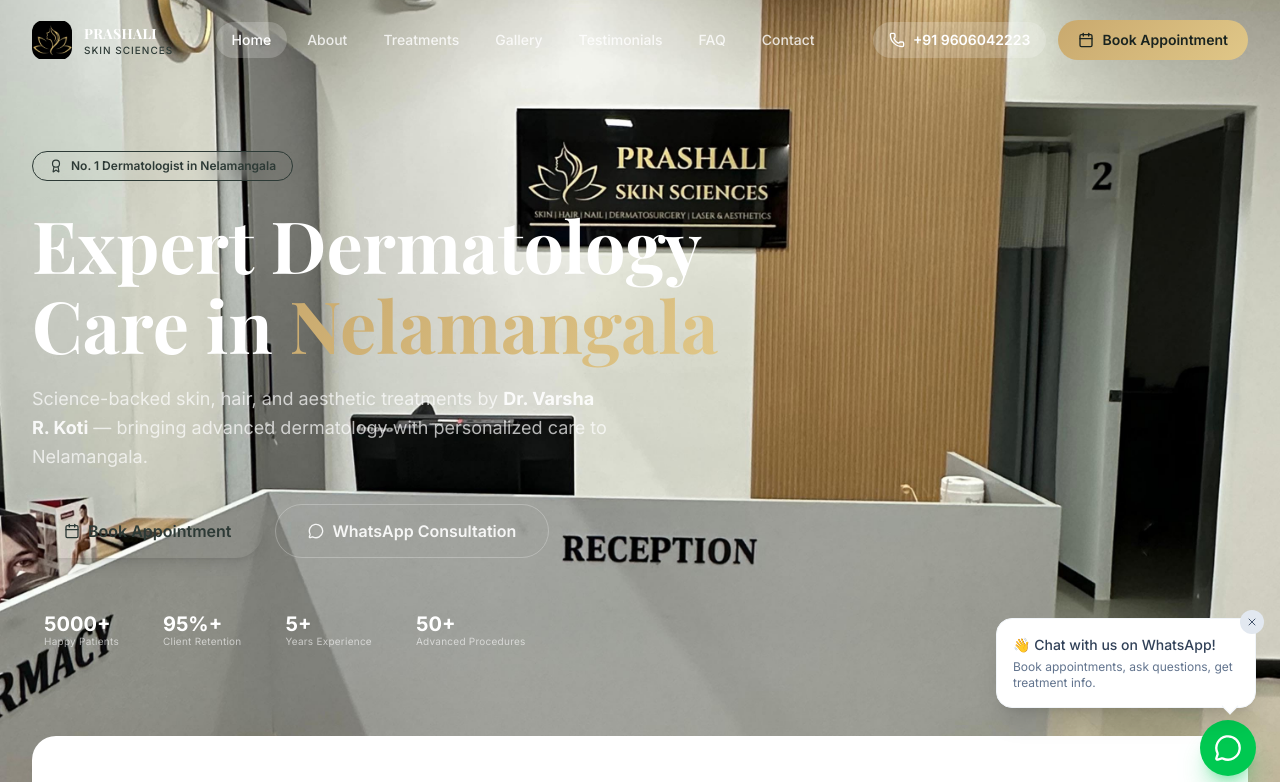
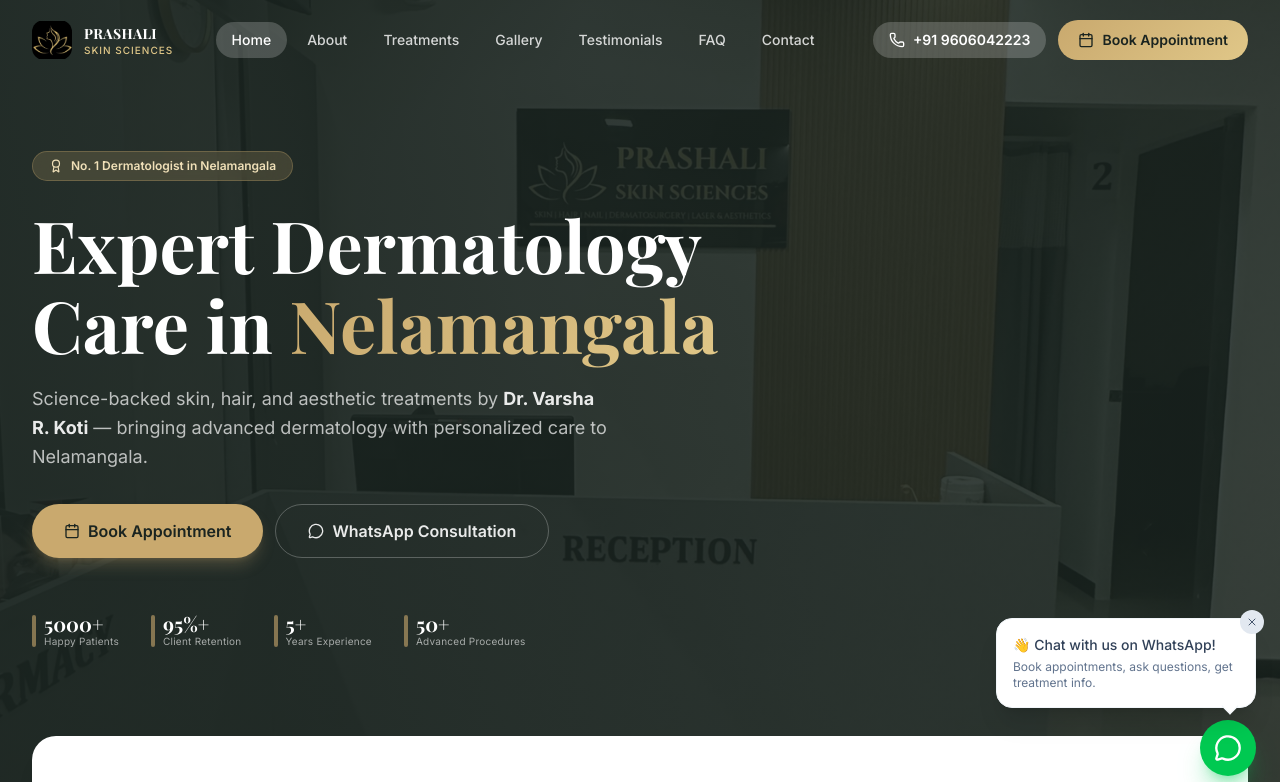
Before and after one commit to Jeevan-u/FSDH, a React (Vite) app: page / in a window 1280 px wide. Shown: the top 782 px of the page. Built offline with nearby package versions, Linux system fonts and the light colour scheme.

Commit message:
Fix Tailwind v4 theme: use @theme directive instead of :root for proper utility generation

```diff
--- a/src/index.css
+++ b/src/index.css
@@ -3,7 +3,7 @@
 
 @import "tailwindcss";
 
-:root {
+@theme {
   --color-primary-50: #edefee;
   --color-primary-100: #d2d6d4;
   --color-primary-200: #a5ada8;
@@ -51,7 +51,7 @@
   }
 
   body {
-    font-family: 'Inter', sans-serif;
+    font-family: var(--font-body);
     color: #2d3a36;
     background-color: #faf7f2;
     -webkit-tap-highlight-color: transparent;
@@ -62,7 +62,7 @@
   }
 
   h1, h2, h3, h4, h5 {
-    font-family: 'Playfair Display', serif;
+    font-family: var(--font-display);
     color: #1a2420;
   }
 }
```
